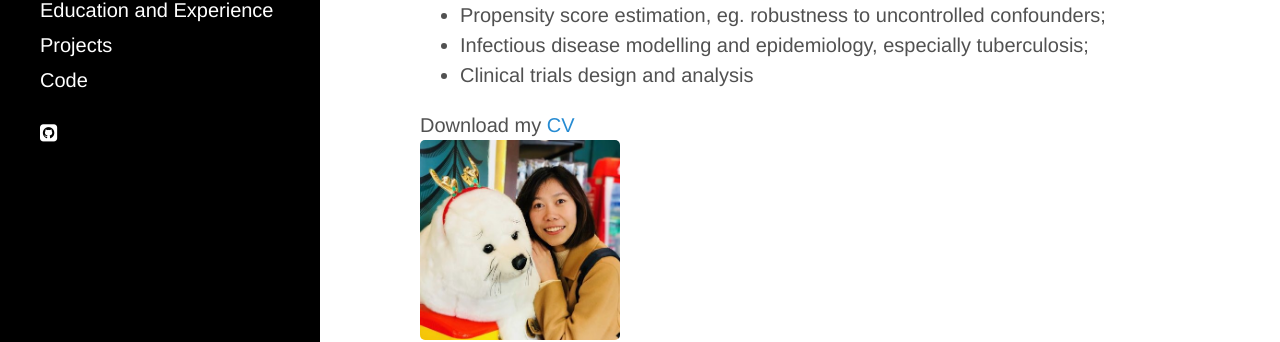
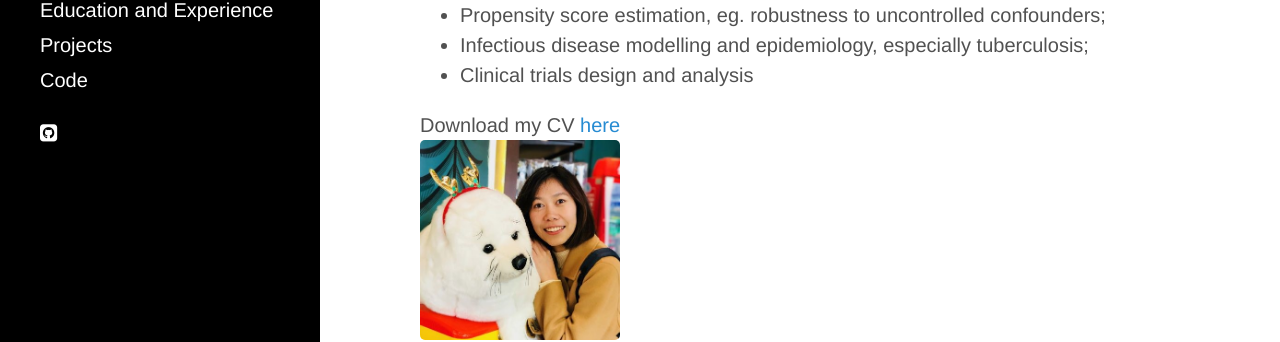
Before and after one commit to jingzhang1/jingzhang1.github.io, a Jekyll site: the page built from index.md, in a window 1280 px wide. Shown: the part 350-692 px from the top of the page. Built offline with Jekyll 4.4.1, drawn with Linux system fonts in a browser that asks for light colours; nearby versions of some CDN libraries.

Commit message:
Update index.md

```diff
--- a/index.md
+++ b/index.md
@@ -20,5 +20,5 @@ title: Home
   <li> Clinical trials design and analysis </li>
   </ul>
 
- Download my <a href="https://jingzhang1.github.io/assets/pdfs/Resume_Jing%20Zhang.pdf">CV</a>
+ Download my CV <a href="https://github.com/jingzhang1/jingzhang1.github.io/blob/master/assets/pdfs/Resume_Jing%20Zhang%202019.9.pdf">here</a>
  <img src="https://jingzhang1.github.io/assets/images/mmexport1515251236988_mr1515251523635yasuo1.jpg" width= "200" >
```
